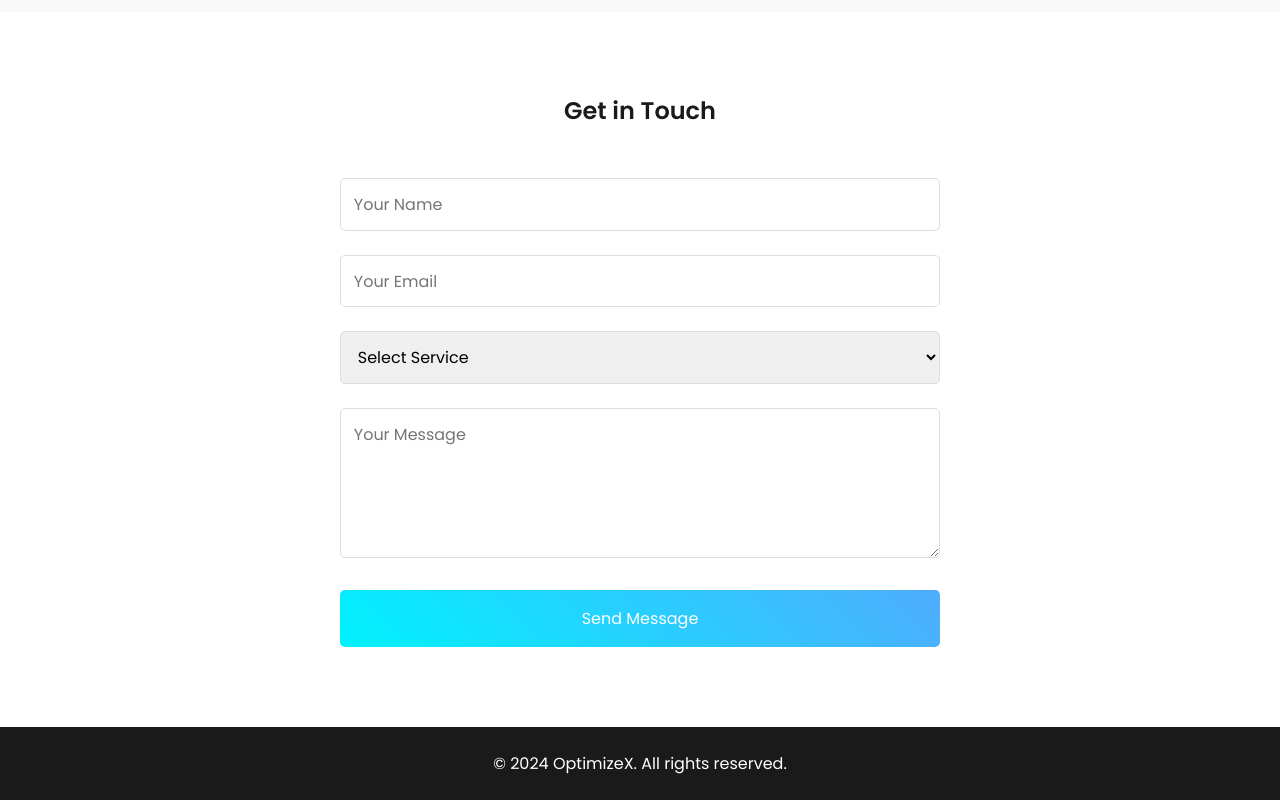
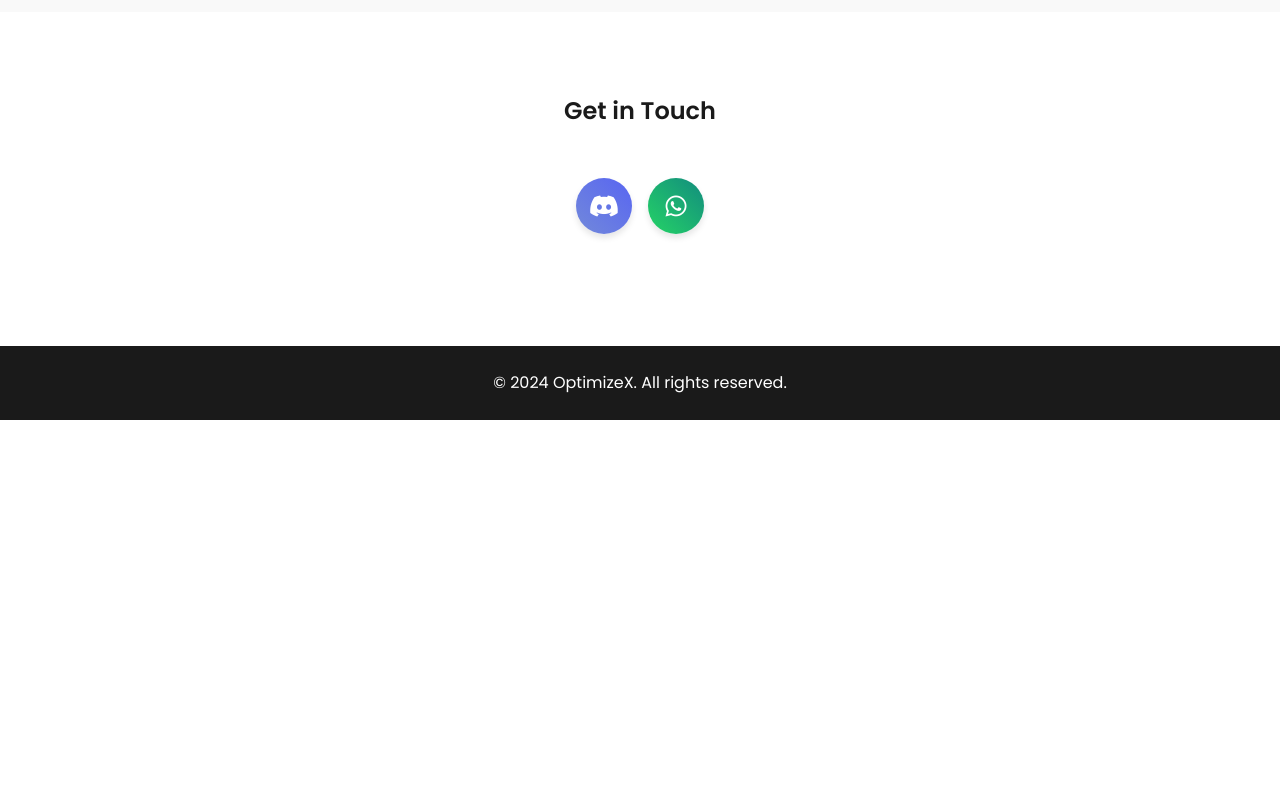
Before and after one commit to bradygov/Tweaking-site, a plain HTML site: page index.html in a window 1280 px wide. Shown: the part 1234-2034 px from the top of the page. After the commit the page ends 1654 px from the top, so only its background shows below. Drawn offline with Linux system fonts and the light colour scheme.

Commit message:
changes to get in touch section

```diff
--- a/index.html
+++ b/index.html
@@ -5,6 +5,7 @@
     <meta name="viewport" content="width=device-width, initial-scale=1.0">
     <title>OptimizeX - Professional PC Optimization</title>
     <link href="https://fonts.googleapis.com/css2?family=Poppins:wght@400;600&display=swap" rel="stylesheet">
+    <link rel="stylesheet" href="https://cdnjs.cloudflare.com/ajax/libs/font-awesome/6.5.1/css/all.min.css">
     <link rel="stylesheet" href="styles.css">
 </head>
 <body>
@@ -63,27 +64,14 @@
 
     <section id="contact" class="contact">
         <h2>Get in Touch</h2>
-        <form id="contact-form">
-            <div class="form-group">
-                <input type="text" id="name" name="name" required placeholder="Your Name">
-            </div>
-            <div class="form-group">
-                <input type="email" id="email" name="email" required placeholder="Your Email">
-            </div>
-            <div class="form-group">
-                <select id="service" name="service" required>
-                    <option value="" disabled selected>Select Service</option>
-                    <option value="input-delay">Zero Input Delay</option>
-                    <option value="overclocking">Overclocking</option>
-                    <option value="custom-os">Custom OS</option>
-                    <option value="complete-package">Complete Package</option>
-                </select>
-            </div>
-            <div class="form-group">
-                <textarea id="message" name="message" required placeholder="Your Message"></textarea>
-            </div>
-            <button type="submit" class="submit-button">Send Message</button>
-        </form>
+        <div class="contact-options">
+            <a href="https://discord.com/users/bradygov" target="_blank" rel="noopener noreferrer" class="social-button discord">
+                <i class="fab fa-discord"></i>
+            </a>
+            <a href="https://wa.me/27659361165" target="_blank" rel="noopener noreferrer" class="social-button whatsapp">
+                <i class="fab fa-whatsapp"></i>
+            </a>
+        </div>
     </section>
 
     <footer>
--- a/script.js
+++ b/script.js
@@ -1,3 +1,5 @@
+import FormHandler from './js/formHandler.js';
+
 document.addEventListener('DOMContentLoaded', () => {
     // Smooth scrolling for navigation links
     document.querySelectorAll('a[href^="#"]').forEach(anchor => {
@@ -15,48 +17,13 @@ document.addEventListener('DOMContentLoaded', () => {
         });
     });
 
-    // Handle contact form submission
+    // Simple form submission
     const contactForm = document.getElementById('contact-form');
     if (contactForm) {
-        contactForm.addEventListener('submit', async (e) => {
+        contactForm.addEventListener('submit', function(e) {
             e.preventDefault();
-
-            // Basic form validation
-            const name = document.getElementById('name').value.trim();
-            const email = document.getElementById('email').value.trim();
-            const service = document.getElementById('service').value;
-            const message = document.getElementById('message').value.trim();
-
-            // Validate email format
-            const emailRegex = /^[^\s@]+@[^\s@]+\.[^\s@]+$/;
-            if (!emailRegex.test(email)) {
-                alert('Please enter a valid email address.');
-                return;
-            }
-
-            // Validate other fields
-            if (!name || !service || !message) {
-                alert('Please fill in all required fields.');
-                return;
-            }
-
-            // Get form data
-            const formData = {
-                name,
-                email,
-                service,
-                message
-            };
-
-            try {
-                // Here you would typically send the form data to your server
-                // For now, we'll just show a success message
-                alert('Thank you for your message! We will get back to you soon.');
-                contactForm.reset();
-            } catch (error) {
-                console.error('Error submitting form:', error);
-                alert('An error occurred. Please try again later.');
-            }
+            alert('Thank you for your message! We will get back to you soon.');
+            this.reset();
         });
     }
 });
--- a/styles.css
+++ b/styles.css
@@ -265,6 +265,48 @@ textarea {
     transform: translateY(-2px);
 }
 
+.contact-options {
+    display: flex;
+    justify-content: center;
+    align-items: center;
+    gap: 1rem;
+    margin: 2rem 0;
+}
+
+.social-button {
+    display: inline-flex;
+    align-items: center;
+    justify-content: center;
+    width: 3.5rem;
+    height: 3.5rem;
+    padding: 0;
+    color: white;
+    text-decoration: none;
+    border-radius: 50%;
+    transition: all 0.3s ease;
+    font-size: 1.2rem;
+    font-weight: 500;
+    box-shadow: 0 4px 6px rgba(0, 0, 0, 0.1);
+}
+
+.social-button i {
+    margin: 0;
+    font-size: 1.5rem;
+}
+
+.social-button:hover {
+    transform: translateY(-2px);
+    box-shadow: 0 6px 12px rgba(0, 0, 0, 0.15);
+}
+
+.social-button.discord {
+    background: linear-gradient(45deg, #7289da, #5865f2);
+}
+
+.social-button.whatsapp {
+    background: linear-gradient(45deg, #25d366, #128c7e);
+}
+
 footer {
     background: #1a1a1a;
     color: white;
```
